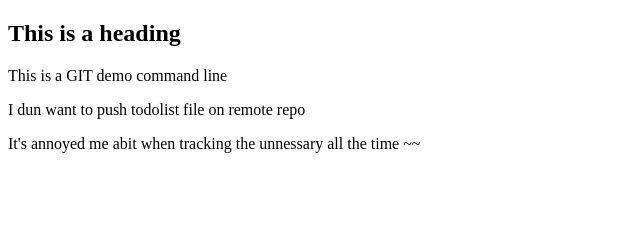
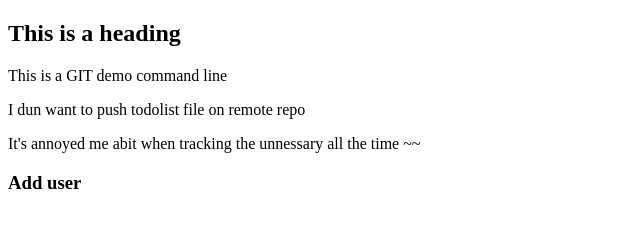
Before and after one commit to lyktk18798/personal-site, a plain HTML site: page index.html in a window 1280 px wide. Shown: the full height of the page, 0-640 px from the left. Drawn offline with Linux system fonts and the light colour scheme.

Commit message:
feat: add user

```diff
--- a/index.html
+++ b/index.html
@@ -11,5 +11,7 @@
     <p>This is a GIT demo command line</p>
     <p>I dun want to push todolist file on remote repo</p>
     <p>It's annoyed me abit when tracking the unnessary all the time ~~</p>
+
+    <h3>Add user</h3>
 </body>
 </html>
```
